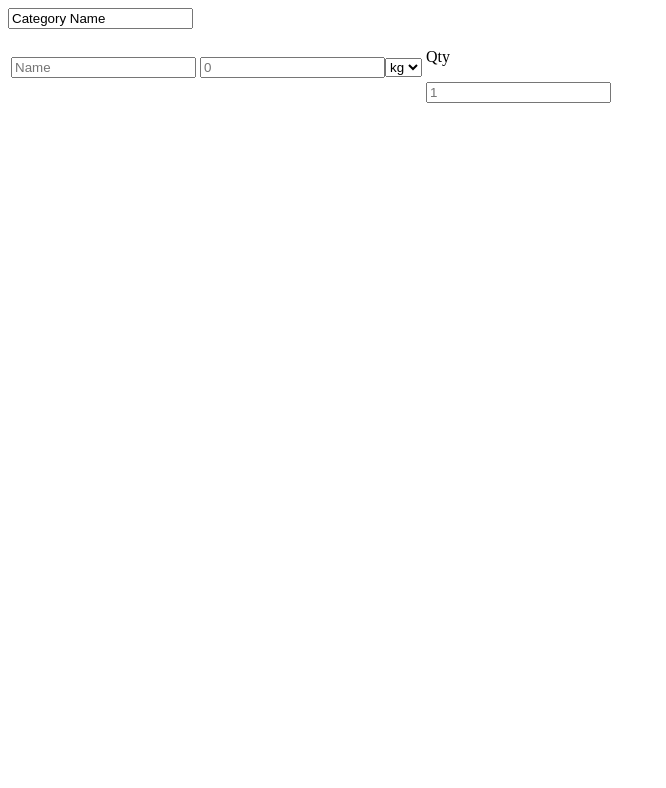
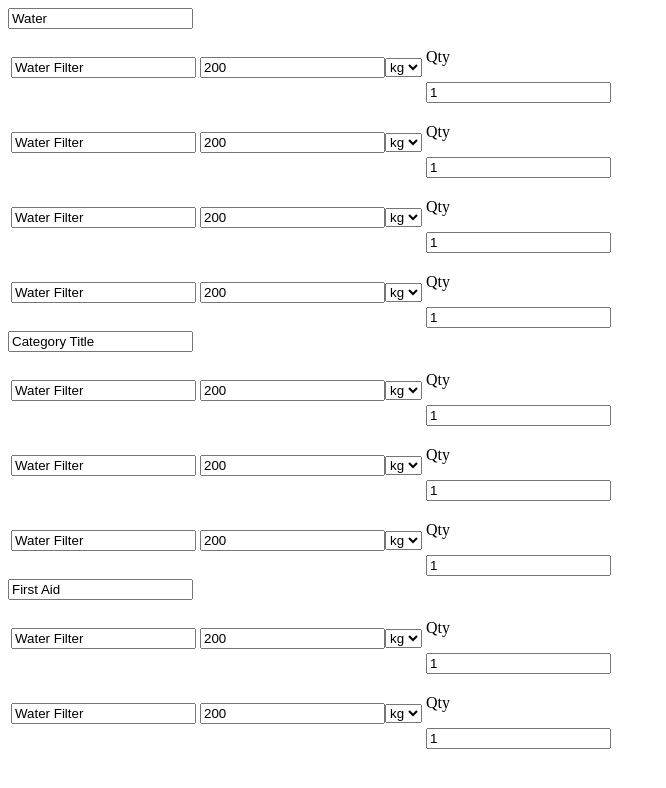
Before and after one commit to mitchHartigan/trekkr, a React (Create React App) app: page / in a window 1280 px wide. Shown: the top 788 px of the page, without its empty margins (0-666 px from the left). Built offline with nearby package versions, Linux system fonts and the light colour scheme.

Commit message:
feat: copied Draggable imp to BackpackData

```diff
--- a/src/App.js
+++ b/src/App.js
@@ -1,6 +1,5 @@
 import React from "react";
-import Draggable from "./Draggable";
-import BackpackData from "./pack/BackpackData/BackpackData";
+import BackpackData from "./pack/BackpackData/index";
 import "./index.css";
 
 function App() {
--- a/src/Draggable.js
+++ b/src/Draggable.js
@@ -15,7 +15,6 @@ export default class Draggable extends React.Component {
   constructor(props) {
     super(props);
     this.state = initialData;
-    const backgroundColor = undefined;
   }
 
   onDragStart = result => {
@@ -55,6 +54,7 @@ export default class Draggable extends React.Component {
       newTaskIds.splice(destination.index, 0, draggableId);
 
       const newColumn = {
+        // should be called updated Column...
         ...start,
         taskIds: newTaskIds
       };
@@ -73,6 +73,7 @@ export default class Draggable extends React.Component {
     // Moving from one list to another
     const startTaskIds = Array.from(start.taskIds);
     startTaskIds.splice(source.index, 1);
+    // remove the elem from the old list
     const newStart = {
       ...start,
       taskIds: startTaskIds
--- a/src/pack/BackpackData/BackpackData.js
+++ /dev/null
@@ -1,18 +0,0 @@
-import React, { Component } from "react";
-import Category from "../Category/Category";
-
-export default class BackpackData extends Component {
-  constructor(props) {
-    super(props);
-
-    this.state = {};
-  }
-
-  render() {
-    return (
-      <>
-        <Category />
-      </>
-    );
-  }
-}
--- /dev/null
+++ b/src/pack/BackpackData/data.js
@@ -0,0 +1,27 @@
+export const data = {
+  items: {
+    "item-1": { id: "item-1", name: "Water Filter", weight: 200, qty: 1 },
+    "item-2": { id: "item-2", name: "Water Filter", weight: 200, qty: 1 },
+    "item-3": { id: "item-3", name: "Water Filter", weight: 200, qty: 1 },
+    "item-4": { id: "item-4", name: "Water Filter", weight: 200, qty: 1 }
+  },
+  categories: {
+    "category-1": {
+      id: "category-1",
+      title: "Water",
+      itemIds: ["item-1", "item-2", "item-3", "item-4"]
+    },
+    "category-2": {
+      id: "category-2",
+      title: undefined,
+      itemIds: ["item-1", "item-2", "item-3"]
+    },
+    "category-3": {
+      id: "category-3",
+      title: "First Aid",
+      itemIds: ["item-1", "item-2"]
+    }
+  },
+  // just to have a list of all of the category ids, to map through.
+  categoryOrder: ["category-1", "category-2", "category-3"]
+};
--- /dev/null
+++ b/src/pack/BackpackData/index.js
@@ -0,0 +1,106 @@
+import React, { Component } from "react";
+import Category from "../Category/Category";
+import { DragDropContext } from "react-beautiful-dnd";
+import { data } from "./data";
+
+export default class BackpackData extends Component {
+  constructor(props) {
+    super(props);
+
+    this.state = data;
+  }
+
+  onDragEnd = result => {
+    const { destination, source, draggableId } = result;
+
+    if (!destination) {
+      // user clicked on the element, but didn't drag it anywhere
+      return;
+    }
+
+    if (
+      destination.droppableId === source.droppableId &&
+      destination.index === source.index
+    ) {
+      // user dragged the element, but put it back in it's original position
+      return;
+    }
+
+    const start = this.state.categories[source.droppableId];
+    const finish = this.state.categories[destination.droppableId];
+
+    if (start === finish) {
+      //item was dragged and dropped within the same category.
+
+      const newItemIds = Array.from(start.itemIds);
+
+      newItemIds.splice(source.index, 1);
+      // remove the item from the old index position.
+      newItemIds.splice(destination.index, 0, draggableId);
+      // add the item at the new index position.
+
+      const updatedCategory = {
+        ...start,
+        itemIds: newItemIds
+      };
+
+      const updatedState = {
+        ...this.state,
+        categories: {
+          ...this.state.categories,
+          [updatedCategory.id]: updatedCategory
+        }
+      };
+
+      this.setState(updatedState);
+      return; //this makes sure we don't execute the code below.
+    }
+
+    // moving from one category to another
+    const startItemIds = Array.from(start.itemIds);
+    startItemIds.splice(source.index, 1);
+    // remove the element from the old list
+
+    const updatedStart = {
+      ...start,
+      itemIds: startItemIds
+    };
+
+    const finishItemIds = Array.from(start.itemIds);
+    finishItemIds.splice(destination.index, 0, draggableId);
+
+    const updatedFinish = {
+      ...finish,
+      itemIds: finishItemIds
+    };
+
+    const updatedState = {
+      ...this.state,
+      categories: {
+        ...this.state.categories,
+        [updatedStart.id]: updatedStart,
+        [updatedFinish.id]: updatedFinish
+      }
+    };
+
+    this.setState(updatedState);
+    return;
+  };
+
+  render() {
+    return (
+      <DragDropContext onDragEnd={this.onDragEnd}>
+        {this.state.categoryOrder.map(categoryId => {
+          const category = this.state.categories[categoryId];
+          const items = category.itemIds.map(
+            itemId => this.state.items[itemId]
+            // get each item from the state
+          );
+          return (
+            <Category key={category.id} category={category} items={items} />
+          );
+        })}
+      </DragDropContext>
+    );
+  }
+}
--- a/src/pack/Category/Category.js
+++ b/src/pack/Category/Category.js
@@ -1,23 +1,48 @@
 import React, { Component } from "react";
+import { Droppable } from "react-beautiful-dnd";
 import Item from "../Item/Item";
 
 export default class Category extends Component {
   constructor(props) {
     super(props);
 
-    this.state = {};
+    this.state = {
+      title: this.props.category.title || "Category Title"
+    };
   }
+
+  updateTitle = evt => {
+    this.setState({ title: evt.target.value });
+  };
 
   render() {
     return (
-      <div>
-        <input type="text" value="Category Name" />
-        <table>
-          <tbody>
-            <Item />
-          </tbody>
-        </table>
-      </div>
+      <>
+        <input
+          type="text"
+          value={this.state.title}
+          onChange={this.updateTitle}
+        />
+        <Droppable droppableId={this.props.category.id}>
+          {(provided, snapshot) => (
+            <table>
+              <tbody ref={provided.innerRef} {...provided.droppableProps}>
+                {this.props.items.map((item, index) => {
+                  return (
+                    <Item
+                      key={item.id}
+                      index={index}
+                      name={item.name}
+                      weight={item.weight}
+                      qty={item.qty}
+                    />
+                  );
+                })}
+              </tbody>
+            </table>
+          )}
+        </Droppable>
+      </>
     );
   }
 }
--- a/src/pack/Item/Item.js
+++ b/src/pack/Item/Item.js
@@ -7,7 +7,7 @@ export default class Item extends Component {
     this.state = {
       name: "",
       weight: 0,
-      quantity: 1
+      qty: 1
     };
   }
 
@@ -25,6 +25,7 @@ export default class Item extends Component {
             type="text"
             name="name"
             placeholder="Name"
+            value={this.props.name}
             onChange={this.handleUpdate}
           />
         </td>
@@ -33,6 +34,7 @@ export default class Item extends Component {
           <input
             name="weight"
             type="number"
+            value={this.props.weight}
             placeholder="0"
             onChange={this.handleUpdate}
           />
@@ -46,7 +48,8 @@ export default class Item extends Component {
           <p>Qty</p>
           <input
             type="number"
-            name="quantity"
+            value={this.props.qty}
+            name="qty"
             placeholder="1"
             onChange={this.handleUpdate}
           />
```
